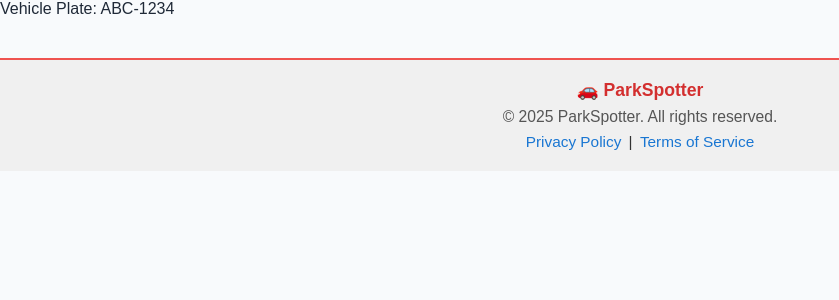
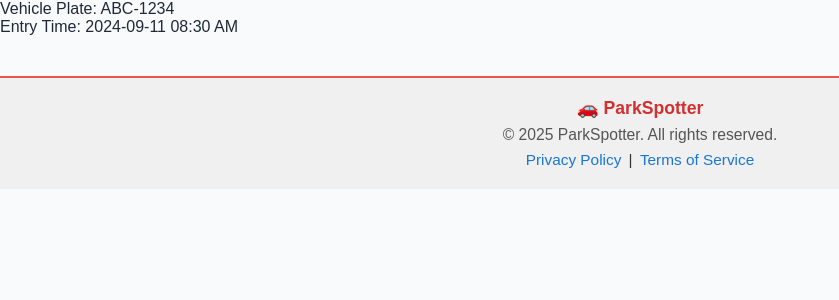
Before and after one commit to yashc2003/ParkSpotter, a Django app: page /recipt/ in a window 1280 px wide. Shown: the part 142-442 px from the top of the page, without its empty margins (0-839 px from the left). Run offline with Django 5.2, Linux system fonts and the light colour scheme.

Commit message:
Entry time added

```diff
--- a/parkspotter/templates/recipt.html
+++ b/parkspotter/templates/recipt.html
@@ -27,6 +27,10 @@
                 <span class="label">Vehicle Plate:</span>
                 <span class="value plate-number">ABC-1234</span>
       </div>
+      <div class="receipt-row">
+                <span class="label">Entry Time:</span>
+                <span class="value datetime">2024-09-11 08:30 AM</span>
+      </div>
   </div>
   <script src="{% static 'js/receipt.js' %}"></script>
 
```
